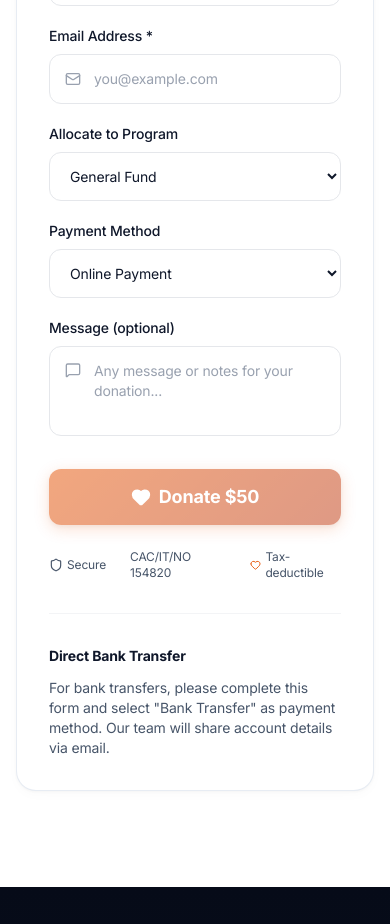
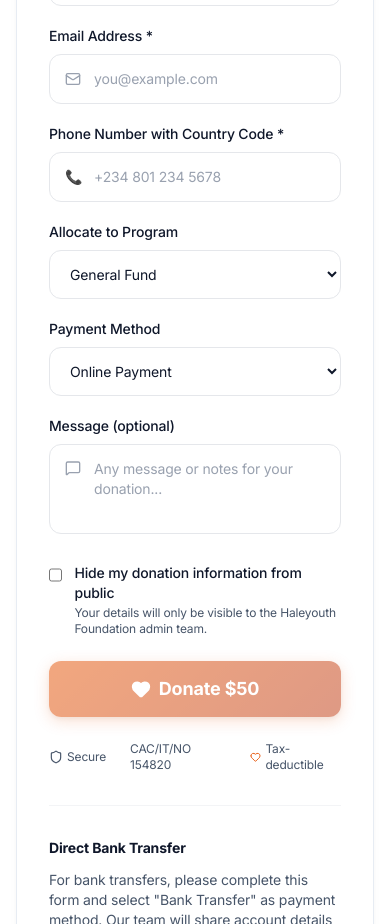
Before and after one commit to haleyouth/haleyouthfoundation, a Next.js app: page /get-involved/donate in a window 390 px wide. Shown: the part 1120-2044 px from the top of the page. Built offline with nearby package versions, Linux system fonts and the light colour scheme; a web font is replaced by a local one.

Commit message:
feat: Donation form adds phone with country code, anonymous checkbox

```diff
--- a/src/app/admin/donations/page.tsx
+++ b/src/app/admin/donations/page.tsx
@@ -164,6 +164,12 @@ export default function AdminDonationsPage() {
                         <p className="text-gray-400 text-xs uppercase tracking-wider mb-0.5">Amount</p>
                         <p className="text-gray-800 font-bold">{sym}{donation.amount.toLocaleString()} ({donation.currency.toUpperCase()})</p>
                       </div>
+                      {donation.phone && (
+                        <div>
+                          <p className="text-gray-400 text-xs uppercase tracking-wider mb-0.5">Phone</p>
+                          <p className="text-gray-800">{donation.phone}</p>
+                        </div>
+                      )}
                       <div>
                         <p className="text-gray-400 text-xs uppercase tracking-wider mb-0.5">Program</p>
                         <p className="text-gray-800">{donation.program}</p>
@@ -171,6 +177,10 @@ export default function AdminDonationsPage() {
                       <div>
                         <p className="text-gray-400 text-xs uppercase tracking-wider mb-0.5">Payment Method</p>
                         <p className="text-gray-800 capitalize">{donation.method.replace("_", " ")}</p>
+                      </div>
+                      <div>
+                        <p className="text-gray-400 text-xs uppercase tracking-wider mb-0.5">Anonymous</p>
+                        <p className="text-gray-800">{donation.anonymous ? "Yes — hidden from public" : "No"}</p>
                       </div>
                       <div>
                         <p className="text-gray-400 text-xs uppercase tracking-wider mb-0.5">Date</p>
--- a/src/app/get-involved/donate/page.tsx
+++ b/src/app/get-involved/donate/page.tsx
@@ -36,9 +36,11 @@ export default function DonatePage() {
   const [currency, setCurrency] = useState<"usd" | "ngn">("usd");
   const [name, setName] = useState("");
   const [email, setEmail] = useState("");
+  const [phone, setPhone] = useState("");
   const [program, setProgram] = useState("General Fund");
   const [message, setMessage] = useState("");
   const [method, setMethod] = useState("online");
+  const [anonymous, setAnonymous] = useState(false);
   const [submitted, setSubmitted] = useState(false);
   const [loading, setLoading] = useState(false);
   const [error, setError] = useState("");
@@ -58,11 +60,13 @@ export default function DonatePage() {
       await submitDonation({
         name,
         email,
+        phone,
         amount: effectiveAmount,
         currency,
         program,
         message,
         method,
+        anonymous,
       });
       setSubmitted(true);
     } catch {
@@ -190,6 +194,14 @@ export default function DonatePage() {
                 </div>
               </div>
 
+              <div className="mb-5">
+                <label className="block text-sm font-medium text-text-primary mb-2">Phone Number with Country Code *</label>
+                <div className="relative">
+                  <span className="absolute left-4 top-1/2 -translate-y-1/2 text-gray-400 text-sm">📞</span>
+                  <input type="tel" required value={phone} onChange={(e) => setPhone(e.target.value)} className={`${inputClass} !pl-11`} placeholder="+234 801 234 5678" />
+                </div>
+              </div>
+
               <div className="grid sm:grid-cols-2 gap-5 mb-5">
                 <div>
                   <label className="block text-sm font-medium text-text-primary mb-2">Allocate to Program</label>
@@ -214,6 +226,20 @@ export default function DonatePage() {
                   <textarea value={message} onChange={(e) => setMessage(e.target.value)} rows={3} className={`${inputClass} !pl-11 resize-none`} placeholder="Any message or notes for your donation..." />
                 </div>
               </div>
+
+              {/* Anonymous checkbox */}
+              <label className="flex items-start gap-3 mt-5 cursor-pointer group">
+                <input
+                  type="checkbox"
+                  checked={anonymous}
+                  onChange={(e) => setAnonymous(e.target.checked)}
+                  className="mt-0.5 w-5 h-5 rounded border-gray-300 text-primary focus:ring-primary/30 cursor-pointer"
+                />
+                <div>
+                  <p className="text-sm font-medium text-text-primary group-hover:text-primary transition-colors">Hide my donation information from public</p>
+                  <p className="text-xs text-text-secondary mt-0.5">Your details will only be visible to the Haleyouth Foundation admin team.</p>
+                </div>
+              </label>
             </div>
 
             {/* Submit */}
--- a/src/lib/submissions.ts
+++ b/src/lib/submissions.ts
@@ -92,11 +92,13 @@ export interface DonationSubmission {
   id?: string;
   name: string;
   email: string;
+  phone: string;
   amount: number;
   currency: "usd" | "ngn";
   program: string;
   message: string;
   method: string;
+  anonymous: boolean;
   status: "pending" | "confirmed" | "completed";
   createdAt: Timestamp | null;
 }
```
